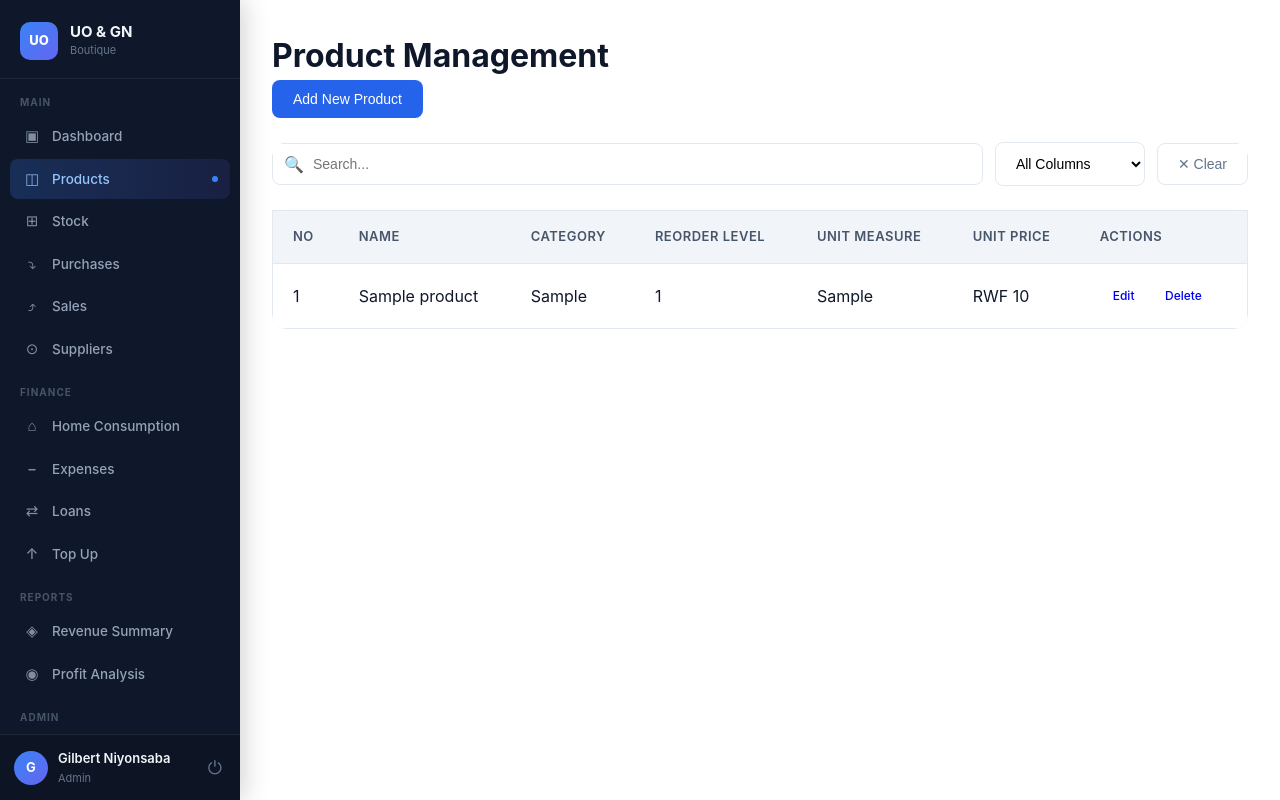
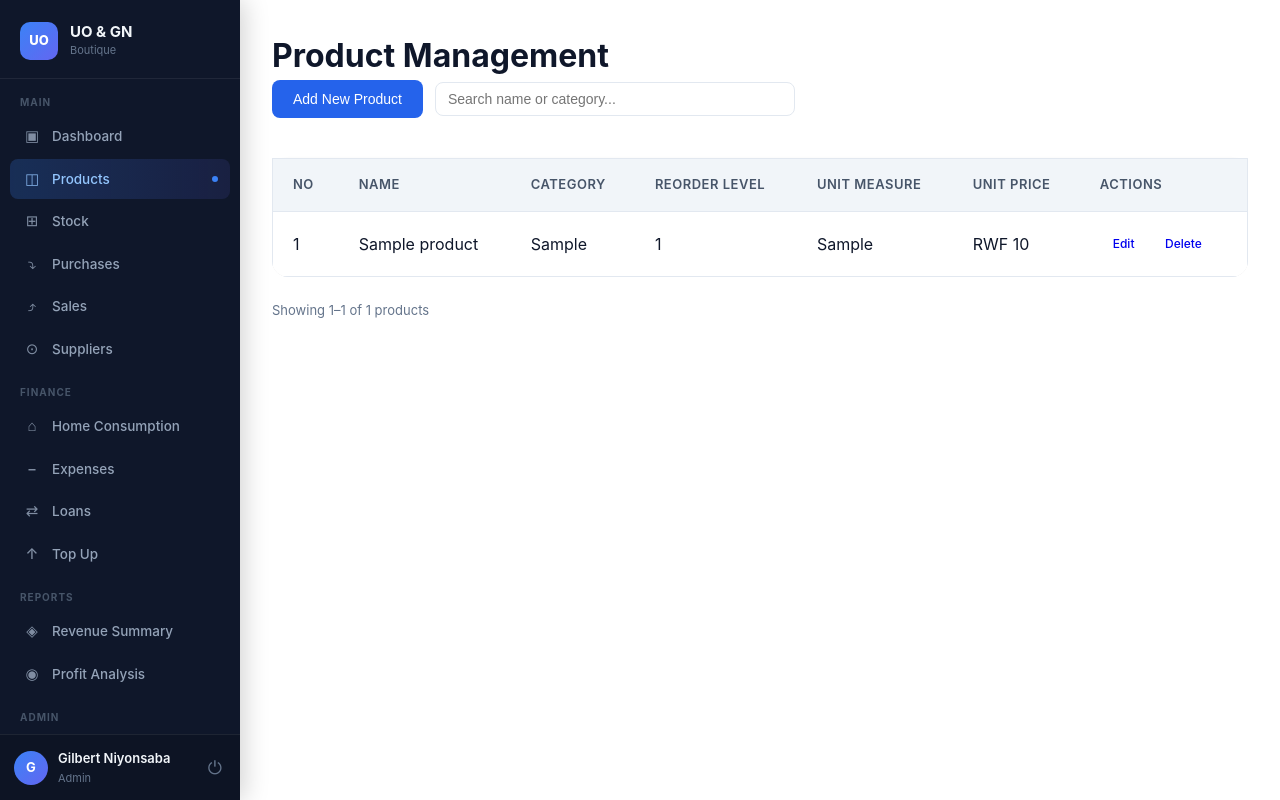
Before and after one commit to GilbertFromRwanda/smart_stock, a PHP site: page /products.php in a window 1280 px wide. Run offline with PHP 8.4, Linux system fonts and the light colour scheme; a user stored in the database is signed in; tables that the repository leaves empty hold one stand-in row (values such as "Sample post").

Commit message:
add product pagination

```diff
--- a/products.php
+++ b/products.php
@@ -7,67 +7,133 @@ if (!isLoggedIn()) {
 
 // Handle Add Product
 if ($_SERVER['REQUEST_METHOD'] == 'POST' && isset($_POST['add_product'])) {
-    $name = mysqli_real_escape_string($conn, $_POST['name']);
-    $category = mysqli_real_escape_string($conn, $_POST['category']);
+    $name          = mysqli_real_escape_string($conn, $_POST['name']);
+    $category      = mysqli_real_escape_string($conn, $_POST['category']);
     $reorder_level = mysqli_real_escape_string($conn, $_POST['reorder_level']);
-    $unit_measure = mysqli_real_escape_string($conn, $_POST['unit_measure']);
-    $unit_price = mysqli_real_escape_string($conn, $_POST['unit_price']);
+    $unit_measure  = mysqli_real_escape_string($conn, $_POST['unit_measure']);
+    $unit_price    = mysqli_real_escape_string($conn, $_POST['unit_price']);
 
-    $query = "INSERT INTO products (name, category, reorder_level, unit_measure, unit_price)
-              VALUES ('$name', '$category', '$reorder_level', '$unit_measure', '$unit_price')";
-
-    if (mysqli_query($conn, $query)) {
-        $success = "Product added successfully";
-          $_SESSION['flash_success'] =$success;
-
+    if (mysqli_query($conn, "INSERT INTO products (name, category, reorder_level, unit_measure, unit_price)
+                              VALUES ('$name','$category','$reorder_level','$unit_measure','$unit_price')")) {
+        $_SESSION['flash_success'] = "Product added successfully";
     } else {
-        $error = "Error adding product: " . mysqli_error($conn);
-         $_SESSION['flash_error']=$error;
+        $_SESSION['flash_error'] = "Error adding product: " . mysqli_error($conn);
     }
     header("Location: products.php");
-      exit(0);
+    exit;
 }
-if (isset($_SESSION['flash_success'])) {
-    $success = $_SESSION['flash_success'];
-    unset($_SESSION['flash_success']);
-}
-if (isset($_SESSION['flash_error'])) {
-    $error = $_SESSION['flash_error'];
-    unset($_SESSION['flash_error']);
-}
+
+if (isset($_SESSION['flash_success'])) { $success = $_SESSION['flash_success']; unset($_SESSION['flash_success']); }
+if (isset($_SESSION['flash_error']))   { $error   = $_SESSION['flash_error'];   unset($_SESSION['flash_error']); }
 
 // Handle Edit Product
 if ($_SERVER['REQUEST_METHOD'] == 'POST' && isset($_POST['edit_product'])) {
-    $id = mysqli_real_escape_string($conn, $_POST['edit_id']);
-    $name = mysqli_real_escape_string($conn, $_POST['edit_name']);
-    $category = mysqli_real_escape_string($conn, $_POST['edit_category']);
+    $id            = (int)$_POST['edit_id'];
+    $name          = mysqli_real_escape_string($conn, $_POST['edit_name']);
+    $category      = mysqli_real_escape_string($conn, $_POST['edit_category']);
     $reorder_level = mysqli_real_escape_string($conn, $_POST['edit_reorder_level']);
-    $unit_measure = mysqli_real_escape_string($conn, $_POST['edit_unit_measure']);
-    $unit_price = mysqli_real_escape_string($conn, $_POST['edit_unit_price']);
+    $unit_measure  = mysqli_real_escape_string($conn, $_POST['edit_unit_measure']);
+    $unit_price    = mysqli_real_escape_string($conn, $_POST['edit_unit_price']);
 
-    $query = "UPDATE products SET name='$name', category='$category', reorder_level='$reorder_level',
-              unit_measure='$unit_measure', unit_price='$unit_price' WHERE id=$id";
-
-    if (mysqli_query($conn, $query)) {
+    if (mysqli_query($conn, "UPDATE products SET name='$name', category='$category', reorder_level='$reorder_level',
+                              unit_measure='$unit_measure', unit_price='$unit_price' WHERE id=$id")) {
         $_SESSION['flash_success'] = "Product updated successfully";
     } else {
         $_SESSION['flash_error'] = "Error updating product: " . mysqli_error($conn);
     }
     header("Location: products.php");
-    exit(0);
+    exit;
 }
 
 // Handle Delete Product
-if (isset($_GET['delete'])) {
-    $id = mysqli_real_escape_string($conn, $_GET['delete']);
-    mysqli_query($conn, "update products SET deleted=1  WHERE id = $id");
-    redirect('products.php');
+if (isset($_GET['delete']) && is_numeric($_GET['delete'])) {
+    $id = (int)$_GET['delete'];
+    mysqli_query($conn, "UPDATE products SET deleted=1 WHERE id=$id");
+    header("Location: products.php");
+    exit;
 }
 
-// Fetch all products
-$products = mysqli_query($conn, "SELECT * FROM products where deleted=0 ORDER BY name asc");
+// ── Shared: pagination + search logic ─────────────────────────────────────────
+$per_page       = 20;
+$page           = max(1, (int)($_GET['page'] ?? 1));
+$search         = trim($_GET['search'] ?? '');
+$search_esc     = mysqli_real_escape_string($conn, $search);
+
+$where = "WHERE deleted = 0" . ($search_esc !== '' ? " AND (name LIKE '%$search_esc%' OR category LIKE '%$search_esc%')" : "");
+
+$total      = (int)mysqli_fetch_assoc(mysqli_query($conn, "SELECT COUNT(*) AS cnt FROM products $where"))['cnt'];
+$total_pages = max(1, (int)ceil($total / $per_page));
+$page        = min($page, $total_pages);
+$offset      = ($page - 1) * $per_page;
+
+$result = mysqli_query($conn, "SELECT * FROM products $where ORDER BY name ASC LIMIT $per_page OFFSET $offset");
+
+// ── Build rows HTML ────────────────────────────────────────────────────────────
+function build_rows($result, $offset) {
+    $html = '';
+    $i = $offset + 1;
+    while ($row = mysqli_fetch_assoc($result)) {
+        $name     = htmlspecialchars($row['name']);
+        $cat      = htmlspecialchars($row['category']);
+        $um       = htmlspecialchars($row['unit_measure']);
+        $js_name  = addslashes($name);
+        $js_cat   = addslashes($cat);
+        $js_um    = addslashes($um);
+        $html .= "<tr>
+            <td>{$i}</td>
+            <td>{$name}</td>
+            <td>{$cat}</td>
+            <td>{$row['reorder_level']}</td>
+            <td>{$um}</td>
+            <td>RWF " . number_format($row['unit_price'], 0) . "</td>
+            <td>
+                <a href='#' class='btn btn-sm btn-warning'
+                    onclick=\"editProduct({$row['id']},'$js_name','$js_cat',{$row['reorder_level']},'$js_um',{$row['unit_price']})\">Edit</a>
+                <a href='products.php?delete={$row['id']}' onclick=\"return confirm('Are you sure?')\"
+                    class='btn btn-sm btn-danger'>Delete</a>
+            </td>
+        </tr>";
+        $i++;
+    }
+    if ($html === '') $html = "<tr><td colspan='7' style='text-align:center;color:var(--secondary);padding:32px;'>No products found.</td></tr>";
+    return $html;
+}
+
+// ── Build pagination HTML ──────────────────────────────────────────────────────
+function build_pagination($page, $total_pages) {
+    if ($total_pages <= 1) return '';
+    $btn = function($p, $label, $disabled = false, $active = false) {
+        if ($disabled) return "<span class='disabled'>$label</span>";
+        if ($active)   return "<span class='active'>$label</span>";
+        return "<a href='#' data-page='$p'>$label</a>";
+    };
+    $html  = $btn(1,       '&laquo;', $page <= 1);
+    $html .= $btn($page-1, '&lsaquo;', $page <= 1);
+    $start = max(1, $page - 2);
+    $end   = min($total_pages, $page + 2);
+    if ($start > 1) $html .= "<span class='disabled'>&hellip;</span>";
+    for ($p = $start; $p <= $end; $p++) {
+        $html .= $btn($p, $p, false, $p === $page);
+    }
+    if ($end < $total_pages) $html .= "<span class='disabled'>&hellip;</span>";
+    $html .= $btn($page+1, '&rsaquo;', $page >= $total_pages);
+    $html .= $btn($total_pages, '&raquo;', $page >= $total_pages);
+    return $html;
+}
+
+// ── AJAX response ──────────────────────────────────────────────────────────────
+if (isset($_GET['ajax'])) {
+    $from = $total > 0 ? $offset + 1 : 0;
+    $to   = min($offset + $per_page, $total);
+    header('Content-Type: application/json');
+    echo json_encode([
+        'rows'       => build_rows($result, $offset),
+        'pagination' => build_pagination($page, $total_pages),
+        'info'       => "Showing {$from}–{$to} of " . number_format($total) . " products",
+    ]);
+    exit;
+}
 ?>
-
 <!DOCTYPE html>
 <html lang="en">
 <head>
@@ -75,6 +141,27 @@ $products = mysqli_query($conn, "SELECT * FROM products where deleted=0 ORDER BY
     <meta name="viewport" content="width=device-width, initial-scale=1.0">
     <title>Products - Small Stock Management</title>
     <link rel="stylesheet" href="css/style.css">
+    <style>
+        .products-toolbar { display:flex; align-items:center; gap:12px; flex-wrap:wrap; margin-bottom:16px; }
+        .search-wrap { position:relative; flex:1; min-width:200px; max-width:360px; }
+        .search-wrap input { width:100%; padding:8px 36px 8px 12px; border:1px solid var(--gray-200); border-radius:8px; font-size:14px; box-sizing:border-box; }
+        .search-wrap .search-clear { position:absolute; right:10px; top:50%; transform:translateY(-50%); background:none; border:none; cursor:pointer; font-size:16px; color:var(--secondary); display:none; line-height:1; }
+        .search-wrap input:not(:placeholder-shown) ~ .search-clear { display:block; }
+        .pagination { display:flex; align-items:center; gap:4px; flex-wrap:wrap; margin-top:16px; }
+        .pagination a, .pagination span {
+            display:inline-flex; align-items:center; justify-content:center;
+            min-width:34px; height:34px; padding:0 10px;
+            border-radius:8px; font-size:13px; font-weight:600; text-decoration:none;
+            border:1px solid var(--gray-200); color:var(--dark); background:var(--white);
+            cursor:pointer; transition:background .15s, border-color .15s;
+        }
+        .pagination a:hover { background:var(--gray-100); border-color:var(--primary); color:var(--primary); }
+        .pagination span.active   { background:var(--primary); color:#fff; border-color:var(--primary); }
+        .pagination span.disabled { color:var(--secondary); background:var(--gray-100); cursor:default; }
+        .pagination-info { font-size:13px; color:var(--secondary); margin-top:8px; }
+        #tblProducts tbody { transition: opacity .15s; }
+        #tblProducts tbody.loading { opacity: .4; pointer-events:none; }
+    </style>
 </head>
 <body>
 <div class="dashboard-container">
@@ -83,52 +170,40 @@ $products = mysqli_query($conn, "SELECT * FROM products where deleted=0 ORDER BY
     <div class="main-content">
         <h1>Product Management</h1>
 
-            <div class="action-bar">
+        <?php if (isset($success)): ?><div class="alert alert-success"><?php echo $success; ?></div><?php endif; ?>
+        <?php if (isset($error)):   ?><div class="alert alert-danger"><?php echo $error; ?></div><?php endif; ?>
+
+        <div class="products-toolbar">
             <button onclick="openModal('addProductModal')" class="btn btn-primary">Add New Product</button>
+            <div class="search-wrap">
+                <input type="text" id="productSearch" placeholder="Search name or category..."
+                    value="<?php echo htmlspecialchars($search); ?>" autocomplete="off">
+                <button class="search-clear" onclick="clearSearch()" title="Clear">&times;</button>
             </div>
-
-            <?php if (isset($success)): ?>
-                <div class="alert alert-success"><?php echo $success; ?></div>
-            <?php endif; ?>
-
-            <?php if (isset($error)): ?>
-                <div class="alert alert-danger"><?php echo $error; ?></div>
-            <?php endif; ?>
+        </div>
 
         <div class="table-responsive">
             <table class="table" id="tblProducts">
                 <thead>
                     <tr>
-                            <th>No</th>
-                            <th>Name</th>
-                            <th>Category</th>
-                            <th>Reorder Level</th>
-                            <th>Unit Measure</th>
-                            <th>Unit Price</th>
-                            <th>Actions</th>
+                        <th>No</th><th>Name</th><th>Category</th>
+                        <th>Reorder Level</th><th>Unit Measure</th><th>Unit Price</th><th>Actions</th>
                     </tr>
                 </thead>
-                    <tbody>
-                        <?php
-                        $i=1;
-                        while($row = mysqli_fetch_assoc($products)): ?>
-                        <tr>
-                            <td><?php echo $i++; ?></td>
-                            <td><?php echo htmlspecialchars($row['name']); ?></td>
-                            <td><?php echo htmlspecialchars($row['category']); ?></td>
-                            <td><?php echo $row['reorder_level']; ?></td>
-                            <td><?php echo htmlspecialchars($row['unit_measure']); ?></td>
-                            <td>RWF <?php echo number_format($row['unit_price'], 0); ?></td>
-                            <td>
-                                <a href="#" class="btn btn-sm btn-warning" onclick="editProduct(<?php echo $row['id']; ?>, '<?php echo addslashes(htmlspecialchars($row['name'])); ?>', '<?php echo addslashes(htmlspecialchars($row['category'])); ?>', <?php echo $row['reorder_level']; ?>, '<?php echo addslashes(htmlspecialchars($row['unit_measure'])); ?>', <?php echo $row['unit_price']; ?>)">Edit</a>
-                                <a href="?delete=<?php echo $row['id']; ?>"
-                                   onclick="return confirm('Are you sure?')"
-                                   class="btn btn-sm btn-danger">Delete</a>
-                            </td>
-                        </tr>
-                        <?php endwhile; ?>
+                <tbody id="productsBody">
+                    <?php echo build_rows($result, $offset); ?>
                 </tbody>
             </table>
+        </div>
+
+        <div class="pagination" id="productsPagination">
+            <?php echo build_pagination($page, $total_pages); ?>
+        </div>
+        <div class="pagination-info" id="productsInfo">
+            <?php
+            $from = $total > 0 ? $offset + 1 : 0;
+            echo "Showing {$from}–" . min($offset + $per_page, $total) . " of " . number_format($total) . " products";
+            ?>
         </div>
     </div>
 </div>
@@ -138,33 +213,12 @@ $products = mysqli_query($conn, "SELECT * FROM products where deleted=0 ORDER BY
     <div class="modal-content">
         <span class="close" onclick="closeModal('addProductModal')">&times;</span>
         <h2>Add New Product</h2>
-
-            <form method="POST" action="">
-                <div class="form-group">
-                    <label for="name">Product Name*</label>
-                    <input type="text" id="name" name="name" required>
-                </div>
-
-                <div class="form-group">
-                    <label for="category">Category</label>
-                    <input type="text" id="category" name="category">
-                </div>
-
-                <div class="form-group">
-                    <label for="reorder_level">Reorder Level*</label>
-                    <input type="number" id="reorder_level" name="reorder_level" value="2" required>
-                </div>
-
-                <div class="form-group">
-                    <label for="unit_measure">Unit Measure (e.g., KG, Box, Piece)*</label>
-                    <input type="text" id="unit_measure" name="unit_measure" required value="Box">
-                </div>
-
-                <div class="form-group">
-                    <label for="unit_price">Unit Price (RWF)*</label>
-                    <input type="number" id="unit_price" name="unit_price" step="0.01" required>
-                </div>
-
+        <form method="POST">
+            <div class="form-group"><label>Product Name*</label><input type="text" name="name" required></div>
+            <div class="form-group"><label>Category</label><input type="text" name="category"></div>
+            <div class="form-group"><label>Reorder Level*</label><input type="number" name="reorder_level" value="2" required></div>
+            <div class="form-group"><label>Unit Measure*</label><input type="text" name="unit_measure" value="Box" required></div>
+            <div class="form-group"><label>Unit Price (RWF)*</label><input type="number" name="unit_price" step="0.01" required></div>
             <button type="submit" name="add_product" class="btn btn-primary">Add Product</button>
         </form>
     </div>
@@ -175,35 +229,13 @@ $products = mysqli_query($conn, "SELECT * FROM products where deleted=0 ORDER BY
     <div class="modal-content">
         <span class="close" onclick="closeModal('editProductModal')">&times;</span>
         <h2>Edit Product</h2>
-
-            <form method="POST" action="">
+        <form method="POST">
             <input type="hidden" id="edit_id" name="edit_id">
-
-                <div class="form-group">
-                    <label for="edit_name">Product Name*</label>
-                    <input type="text" id="edit_name" name="edit_name" required>
-                </div>
-
-                <div class="form-group">
-                    <label for="edit_category">Category</label>
-                    <input type="text" id="edit_category" name="edit_category">
-                </div>
-
-                <div class="form-group">
-                    <label for="edit_reorder_level">Reorder Level*</label>
-                    <input type="number" id="edit_reorder_level" name="edit_reorder_level" required>
-                </div>
-
-                <div class="form-group">
-                    <label for="edit_unit_measure">Unit Measure (e.g., KG, Box, Piece)*</label>
-                    <input type="text" id="edit_unit_measure" name="edit_unit_measure" required>
-                </div>
-
-                <div class="form-group">
-                    <label for="edit_unit_price">Unit Price (RWF)*</label>
-                    <input type="number" id="edit_unit_price" name="edit_unit_price" step="0.01" required>
-                </div>
-
+            <div class="form-group"><label>Product Name*</label><input type="text" id="edit_name" name="edit_name" required></div>
+            <div class="form-group"><label>Category</label><input type="text" id="edit_category" name="edit_category"></div>
+            <div class="form-group"><label>Reorder Level*</label><input type="number" id="edit_reorder_level" name="edit_reorder_level" required></div>
+            <div class="form-group"><label>Unit Measure*</label><input type="text" id="edit_unit_measure" name="edit_unit_measure" required></div>
+            <div class="form-group"><label>Unit Price (RWF)*</label><input type="number" id="edit_unit_price" name="edit_unit_price" step="0.01" required></div>
             <button type="submit" name="edit_product" class="btn btn-primary">Update Product</button>
         </form>
     </div>
@@ -221,11 +253,60 @@ function editProduct(id, name, category, reorderLevel, unitMeasure, unitPrice) {
     openModal('editProductModal');
 }
 
-createAdvancedTableSearch('txtSearchProduct', 'tblProducts', [
-    { index: 0, name: 'ID' },
-    { index: 1, name: 'Name' },
-    { index: 2, name: 'Category' },
-]);
+// ── AJAX search + pagination ───────────────────────────────────────────────────
+let currentPage   = <?php echo $page; ?>;
+let currentSearch = <?php echo json_encode($search); ?>;
+let debounceTimer = null;
+
+const tbody      = document.getElementById('productsBody');
+const pagination = document.getElementById('productsPagination');
+const infoEl     = document.getElementById('productsInfo');
+const searchInput = document.getElementById('productSearch');
+
+function fetchProducts(page, search) {
+    currentPage   = page;
+    currentSearch = search;
+    tbody.classList.add('loading');
+
+    const url = 'products.php?ajax=1&page=' + page + (search ? '&search=' + encodeURIComponent(search) : '');
+    fetch(url)
+        .then(r => r.json())
+        .then(data => {
+            tbody.innerHTML      = data.rows;
+            pagination.innerHTML = data.pagination;
+            infoEl.textContent   = data.info;
+            tbody.classList.remove('loading');
+            bindPagination();
+        })
+        .catch(() => tbody.classList.remove('loading'));
+}
+
+function bindPagination() {
+    pagination.querySelectorAll('a[data-page]').forEach(a => {
+        a.addEventListener('click', e => {
+            e.preventDefault();
+            fetchProducts(parseInt(a.dataset.page), currentSearch);
+        });
+    });
+}
+
+function clearSearch() {
+    searchInput.value = '';
+    fetchProducts(1, '');
+    searchInput.focus();
+}
+
+searchInput.addEventListener('input', () => {
+    clearTimeout(debounceTimer);
+    debounceTimer = setTimeout(() => {
+        fetchProducts(1, searchInput.value.trim());
+    }, 300);
+});
+
+// prevent form submit on Enter
+searchInput.addEventListener('keydown', e => { if (e.key === 'Enter') e.preventDefault(); });
+
+bindPagination();
 </script>
 </body>
 </html>
```
Lines whose indentation alone changed are shown as unchanged.
